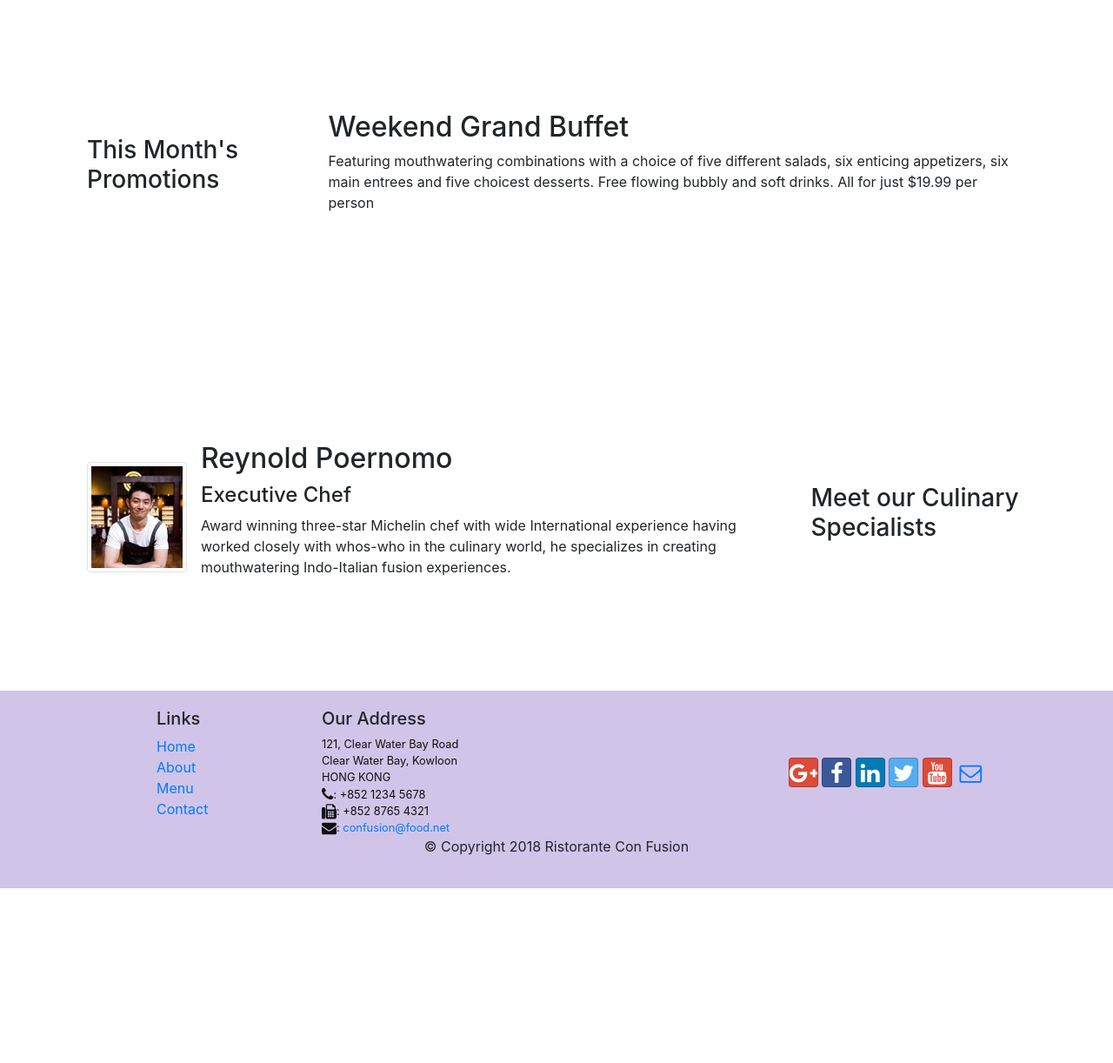
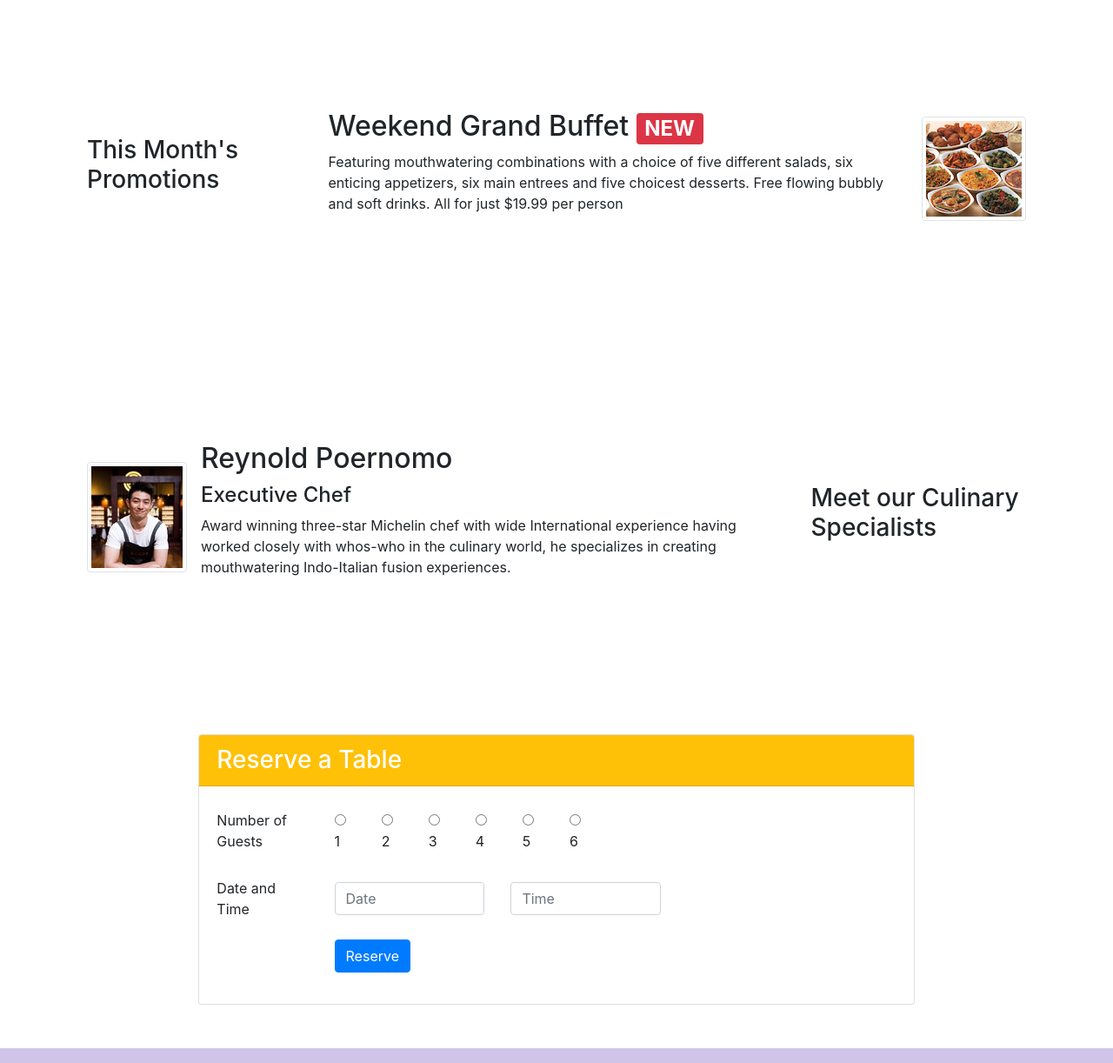
Before and after one commit to aayuvraj/RistoranteConFusion, a website: page index.html in a window 1280 px wide. Shown: the part 740-1962 px from the top of the page at 87% size. Before the commit the page ends 1761 px from the top, so only its background shows below. Drawn offline with nearby package versions, Linux system fonts and the light colour scheme.

Commit message:
Assignment 02

```diff
--- a/index.html
+++ b/index.html
@@ -40,8 +40,11 @@
                     <h1>Ristorante con Fusion</h1>
                     <p>We take inspiration from the World's best cuisines, and create a unique fusion experience. Our lipsmacking creations will tickle your culinary senses!</p>
                 </div>
-                <div class="col-12 col-sm align-self-center">
+                <div class="col-12 col-sm-3 align-self-center">
                     <img src="img/logo.png" class="img-fluid">
+                </div>
+                <div class="col-12 mt-5 mt-sm-0 col-sm-3 text-center align-self-center">
+                    <a href="#reservation" type="button" class="btn btn-sm btn-block btn-warning">Reserve Table</a>
                 </div>
             </div>
         </div>
@@ -69,8 +72,14 @@
                 <h3>This Month's Promotions</h3>
             </div>
             <div class="col-12 col-sm col-md">
-                <h2>Weekend Grand Buffet</h2>
-                <p>Featuring mouthwatering combinations with a choice of five different salads, six enticing appetizers, six main entrees and five choicest desserts. Free flowing bubbly and soft drinks. All for just $19.99 per person </p>
+                <div class="media">
+                    <div class="media-body">
+                        <h2 class="mt-0">Weekend Grand Buffet <span class="badge badge-danger">NEW</span></h2>
+                        <p class="d-none d-sm-block">Featuring mouthwatering combinations with a choice of five different salads, six enticing appetizers, six main entrees and five choicest desserts. Free flowing bubbly and soft drinks. All for just $19.99 per person </p>
+                    </div>
+                    <img class="d-flex ml-3 img-thumbnail align-self-center" src="img/buffet.png" alt="buffet">
+                </div>
+
             </div>
         </div>
 
@@ -90,6 +99,62 @@
             </div>
         </div>
     </div>
+
+    <div class="row row-content justify-content-center">
+        <div class="col col-sm-8 align-items-center">
+            <div class="card">
+                <h3 class="card-header bg-warning text-white">Reserve a Table</h3>
+                <div class="card-body">
+                    <form id="reservation">
+                        <div class="form-group row align-items-center">
+                            <label class="col-12 col-sm-2 col-form-label">Number of Guests</label>
+                            <div class="form-check form-check-inline col-12 col-sm">
+                                <label class="form-check-label col-sm-1">
+                                    <input type="radio" class="form-check-input" id="numberofguest1" name="numberofguest" value="1">1
+                                </label>
+                                <label class="form-check-label col-sm-1">
+                                    <input type="radio" class="form-check-input" id="numberofguest2" name="numberofguest" value="2">2
+                                </label>
+                                <label class="form-check-label col-sm-1">
+                                    <input type="radio" class="form-check-input" id="numberofguest3" name="numberofguest" value="2">3
+                                </label>
+                                <label class="form-check-label col-sm-1">
+                                    <input type="radio" class="form-check-input" id="numberofguest4" name="numberofguest" value="2">4
+                                </label>
+                                <label class="form-check-label col-sm-1">
+                                    <input type="radio" class="form-check-input" id="numberofguest5" name="numberofguest" value="2">5
+                                </label>
+                                <label class="form-check-label col-sm-1">
+                                    <input type="radio" class="form-check-input" id="numberofguest6" name="numberofguest" value="2">6
+                                </label>
+                            </div>
+                        </div>
+                        <div class="form-group row align-items-center">
+                            <label class="col-12 col-sm-2 col-form-label">Date and Time</label>
+                            <div class="col-12 col-sm-3">
+                                <div class="input-group">
+
+                                    <input type="text" class="form-control" id="date" name="date" placeholder="Date">
+                                </div>
+                            </div>
+                            <div class="col-12 col-sm-3">
+                                <div class="input-group">
+
+                                    <input type="text" class="form-control" id="time" name="time" placeholder="Time">
+                                </div>
+                            </div>
+                        </div>
+                        <div class="form-group row">
+                            <div class="offset-sm-2 col-md-10">
+                                <button type="submit" class="btn btn-primary">Reserve</button>
+                            </div>
+                        </div>
+                    </form>
+                </div>
+            </div>
+        </div>
+    </div>
+</div>
 
     <footer class="footer">
         <div class="container">
```
Also changed, not shown: Assignment/Assignment_02/assignment_02.png (added).
